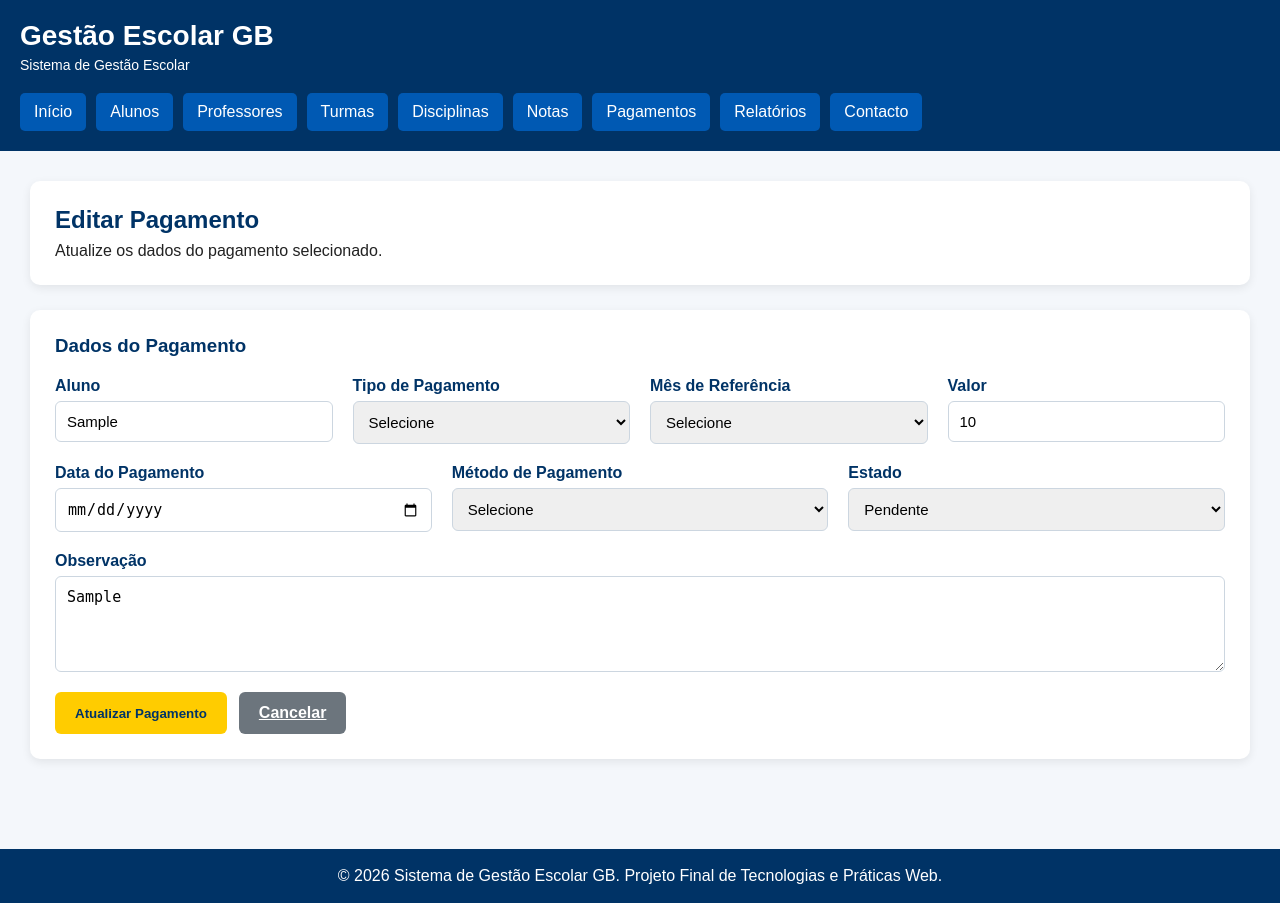
After one commit to ibraimacamara19/TP_Web, a PHP site: page /editar_pagamento.php?id=1 in a window 1280 px wide. The commit adds this page. Run offline with PHP 8.4, Linux system fonts and the light colour scheme; tables that the repository leaves empty or names only in its code hold one stand-in row (values such as "Sample post").

Commit message:
Implementa CRUD de pagamentos

```diff
--- /dev/null
+++ b/editar_pagamento.php
@@ -0,0 +1,185 @@
+<?php
+require_once 'config/conexao.php';
+
+if (!isset($_GET["id"])) {
+    header("Location: pagamentos.php");
+    exit;
+}
+
+$id_pagamento = intval($_GET["id"]);
+$mensagem = "";
+
+$sql = "SELECT * FROM pagamentos WHERE id_pagamento = ?";
+$stmt = mysqli_prepare($conn, $sql);
+mysqli_stmt_bind_param($stmt, "i", $id_pagamento);
+mysqli_stmt_execute($stmt);
+$resultado = mysqli_stmt_get_result($stmt);
+$pagamento = mysqli_fetch_assoc($resultado);
+
+if (!$pagamento) {
+    header("Location: pagamentos.php");
+    exit;
+}
+
+if ($_SERVER["REQUEST_METHOD"] === "POST") {
+    $aluno = $_POST["aluno_pagamento"];
+    $tipo_pagamento = $_POST["tipo_pagamento"];
+    $mes_referencia = $_POST["mes_referencia"];
+    $valor = $_POST["valor_pagamento"];
+    $data_pagamento = $_POST["data_pagamento"];
+    $metodo_pagamento = $_POST["metodo_pagamento"];
+    $estado = $_POST["estado_pagamento"];
+    $observacao = $_POST["observacao_pagamento"];
+
+    $sql_update = "UPDATE pagamentos SET
+        aluno = ?,
+        tipo_pagamento = ?,
+        mes_referencia = ?,
+        valor = ?,
+        data_pagamento = ?,
+        metodo_pagamento = ?,
+        estado = ?,
+        observacao = ?
+        WHERE id_pagamento = ?";
+
+    $stmt_update = mysqli_prepare($conn, $sql_update);
+
+    mysqli_stmt_bind_param(
+        $stmt_update,
+        "sssdssssi",
+        $aluno,
+        $tipo_pagamento,
+        $mes_referencia,
+        $valor,
+        $data_pagamento,
+        $metodo_pagamento,
+        $estado,
+        $observacao,
+        $id_pagamento
+    );
+
+    if (mysqli_stmt_execute($stmt_update)) {
+        header("Location: pagamentos.php?msg=atualizado");
+        exit;
+    } else {
+        $mensagem = "Erro ao atualizar pagamento: " . mysqli_error($conn);
+    }
+}
+?>
+
+<?php include 'includes/header.php'; ?>
+<?php include 'includes/menu.php'; ?>
+
+<main class="conteudo">
+
+    <section class="cabecalho-pagina">
+        <h2>Editar Pagamento</h2>
+        <p>Atualize os dados do pagamento selecionado.</p>
+    </section>
+
+    <section class="formulario-container">
+        <h3>Dados do Pagamento</h3>
+
+        <?php if (!empty($mensagem)) { ?>
+            <p class="mensagem-formulario"><?php echo $mensagem; ?></p>
+        <?php } ?>
+
+        <form class="formulario" method="post" action="editar_pagamento.php?id=<?php echo $id_pagamento; ?>">
+            <div class="campo">
+                <label for="aluno_pagamento">Aluno</label>
+                <input
+                    type="text"
+                    id="aluno_pagamento"
+                    name="aluno_pagamento"
+                    required
+                    maxlength="120"
+                    value="<?php echo htmlspecialchars($pagamento['aluno']); ?>">
+            </div>
+
+            <div class="campo">
+                <label for="tipo_pagamento">Tipo de Pagamento</label>
+                <select id="tipo_pagamento" name="tipo_pagamento" required>
+                    <option value="">Selecione</option>
+                    <option value="matricula" <?php if ($pagamento['tipo_pagamento'] === 'matricula') echo 'selected'; ?>>Matrícula</option>
+                    <option value="propina" <?php if ($pagamento['tipo_pagamento'] === 'propina') echo 'selected'; ?>>Propina</option>
+                    <option value="exame" <?php if ($pagamento['tipo_pagamento'] === 'exame') echo 'selected'; ?>>Exame</option>
+                    <option value="outro" <?php if ($pagamento['tipo_pagamento'] === 'outro') echo 'selected'; ?>>Outro</option>
+                </select>
+            </div>
+
+            <div class="campo">
+                <label for="mes_referencia">Mês de Referência</label>
+                <select id="mes_referencia" name="mes_referencia">
+                    <option value="">Selecione</option>
+                    <option value="janeiro" <?php if ($pagamento['mes_referencia'] === 'janeiro') echo 'selected'; ?>>Janeiro</option>
+                    <option value="fevereiro" <?php if ($pagamento['mes_referencia'] === 'fevereiro') echo 'selected'; ?>>Fevereiro</option>
+                    <option value="marco" <?php if ($pagamento['mes_referencia'] === 'marco') echo 'selected'; ?>>Março</option>
+                    <option value="abril" <?php if ($pagamento['mes_referencia'] === 'abril') echo 'selected'; ?>>Abril</option>
+                    <option value="maio" <?php if ($pagamento['mes_referencia'] === 'maio') echo 'selected'; ?>>Maio</option>
+                    <option value="junho" <?php if ($pagamento['mes_referencia'] === 'junho') echo 'selected'; ?>>Junho</option>
+                    <option value="julho" <?php if ($pagamento['mes_referencia'] === 'julho') echo 'selected'; ?>>Julho</option>
+                    <option value="agosto" <?php if ($pagamento['mes_referencia'] === 'agosto') echo 'selected'; ?>>Agosto</option>
+                    <option value="setembro" <?php if ($pagamento['mes_referencia'] === 'setembro') echo 'selected'; ?>>Setembro</option>
+                    <option value="outubro" <?php if ($pagamento['mes_referencia'] === 'outubro') echo 'selected'; ?>>Outubro</option>
+                    <option value="novembro" <?php if ($pagamento['mes_referencia'] === 'novembro') echo 'selected'; ?>>Novembro</option>
+                    <option value="dezembro" <?php if ($pagamento['mes_referencia'] === 'dezembro') echo 'selected'; ?>>Dezembro</option>
+                </select>
+            </div>
+
+            <div class="campo">
+                <label for="valor_pagamento">Valor</label>
+                <input
+                    type="number"
+                    id="valor_pagamento"
+                    name="valor_pagamento"
+                    min="0"
+                    step="0.01"
+                    required
+                    value="<?php echo htmlspecialchars($pagamento['valor']); ?>">
+            </div>
+
+            <div class="campo">
+                <label for="data_pagamento">Data do Pagamento</label>
+                <input
+                    type="date"
+                    id="data_pagamento"
+                    name="data_pagamento"
+                    required
+                    value="<?php echo htmlspecialchars($pagamento['data_pagamento']); ?>">
+            </div>
+
+            <div class="campo">
+                <label for="metodo_pagamento">Método de Pagamento</label>
+                <select id="metodo_pagamento" name="metodo_pagamento" required>
+                    <option value="">Selecione</option>
+                    <option value="dinheiro" <?php if ($pagamento['metodo_pagamento'] === 'dinheiro') echo 'selected'; ?>>Dinheiro</option>
+                    <option value="transferencia" <?php if ($pagamento['metodo_pagamento'] === 'transferencia') echo 'selected'; ?>>Transferência</option>
+                    <option value="outro" <?php if ($pagamento['metodo_pagamento'] === 'outro') echo 'selected'; ?>>Outro</option>
+                </select>
+            </div>
+
+            <div class="campo">
+                <label for="estado_pagamento">Estado</label>
+                <select id="estado_pagamento" name="estado_pagamento" required>
+                    <option value="">Selecione</option>
+                    <option value="pago" <?php if ($pagamento['estado'] === 'pago') echo 'selected'; ?>>Pago</option>
+                    <option value="pendente" <?php if ($pagamento['estado'] === 'pendente') echo 'selected'; ?>>Pendente</option>
+                    <option value="atrasado" <?php if ($pagamento['estado'] === 'atrasado') echo 'selected'; ?>>Atrasado</option>
+                </select>
+            </div>
+
+            <div class="campo campo-largo">
+                <label for="observacao_pagamento">Observação</label>
+                <textarea id="observacao_pagamento" name="observacao_pagamento" rows="4"><?php echo htmlspecialchars($pagamento['observacao']); ?></textarea>
+            </div>
+
+            <div class="botoes-formulario">
+                <button type="submit" class="botao">Atualizar Pagamento</button>
+                <a href="pagamentos.php" class="botao-secundario">Cancelar</a>
+            </div>
+        </form>
+    </section>
+
+</main>
+
+<?php include 'includes/footer.php'; ?>
```
Also changed, not shown: pagamentos.php (+103 -35 lines).
